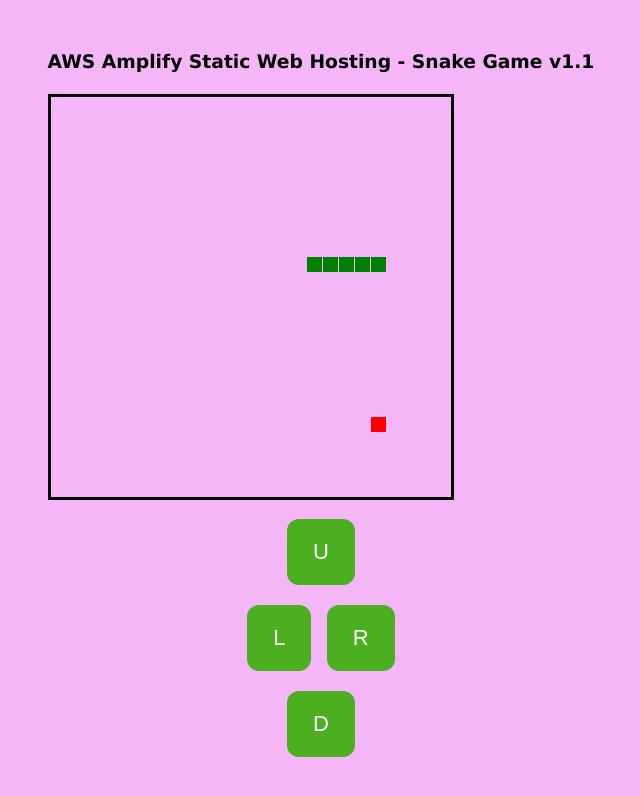
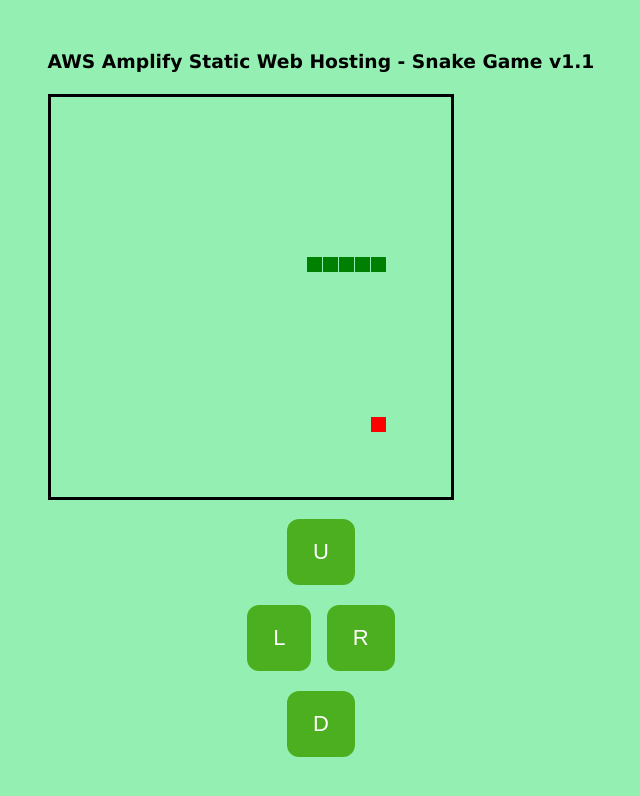
Before and after one commit to skynet86/aws-amplify-static-web, a plain HTML site: page index.html in a window 1280 px wide. Shown: the whole page, without its empty margins (319-959 px from the left). Drawn offline with Linux system fonts and the light colour scheme.

Commit message:
green-ish

```diff
--- a/index.html
+++ b/index.html
@@ -4,7 +4,7 @@
   <title>Amplify Example Colored</title>
   <meta name="viewport" content="width=device-width, initial-scale=1">
   <style>
-html,body{height:100%;margin:0}body{background:rgb(244, 182, 247);display:flex;align-items:center;justify-content:center;color:#000;font-family:'Lucida Sans','Lucida Sans Regular','Lucida Grande','Lucida Sans Unicode',Geneva,Verdana,sans-serif}canvas{border:3px solid #000}.button{background-color:#4CAF20;border:none;color:#fff;padding:20px;text-align:center;text-decoration:none;display:inline-block;font-size:22px;margin:4px 2px;cursor:pointer}.button1{border-radius:2px}.button2{border-radius:4px}.button3{border-radius:8px}.button4{border-radius:12px}.button5{border-radius:50%}
+html,body{height:100%;margin:0}body{background:rgb(148, 240, 178);display:flex;align-items:center;justify-content:center;color:#000;font-family:'Lucida Sans','Lucida Sans Regular','Lucida Grande','Lucida Sans Unicode',Geneva,Verdana,sans-serif}canvas{border:3px solid #000}.button{background-color:#4CAF20;border:none;color:#fff;padding:20px;text-align:center;text-decoration:none;display:inline-block;font-size:22px;margin:4px 2px;cursor:pointer}.button1{border-radius:2px}.button2{border-radius:4px}.button3{border-radius:8px}.button4{border-radius:12px}.button5{border-radius:50%}
   </style>
 </head>
 <body>
```
